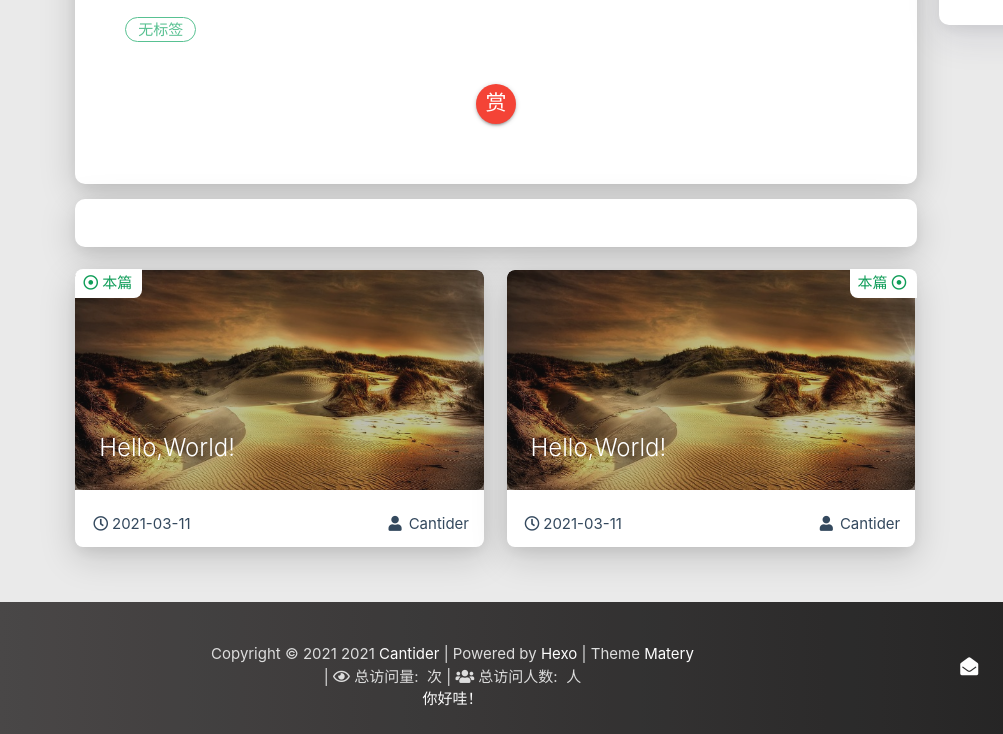
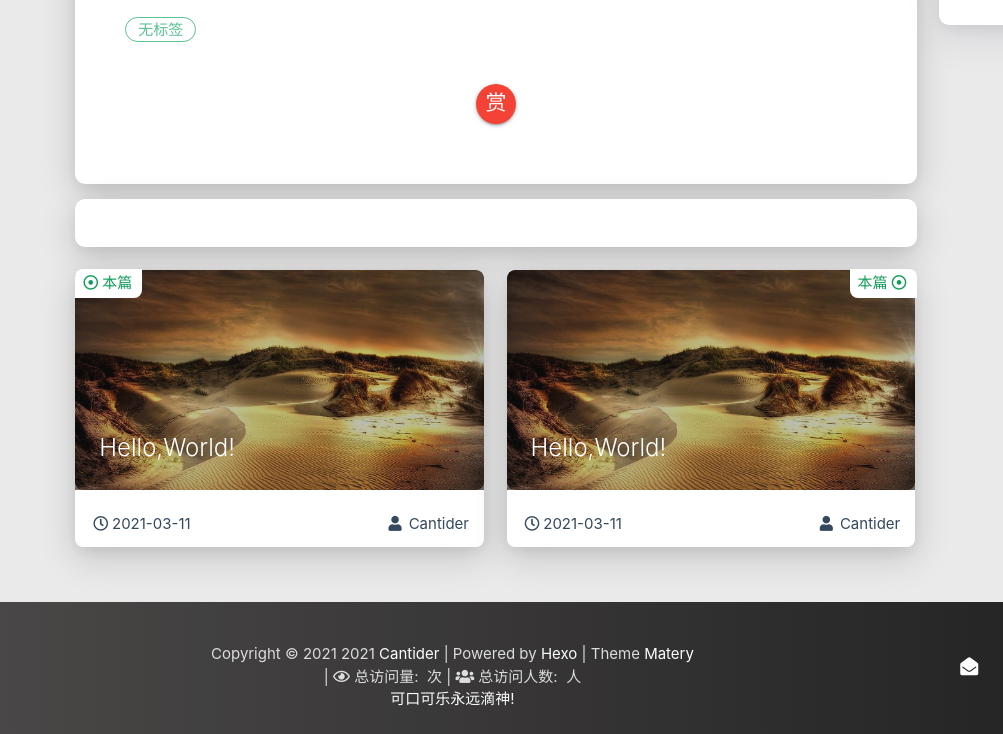
Before and after one commit to Cantider/Cantider.github.io, a plain HTML site: page 2021/03/11/hello-world/index.html in a window 1280 px wide. Shown: the part 405-1139 px from the top of the page, 0-1003 px from the left. Drawn offline with Linux system fonts and the light colour scheme; some packages are replaced by stand-ins of ours; a script that the page names is missing.

Commit message:
Site updated: 2021-03-12 21:23:08

```diff
--- a/2021/03/11/hello-world/index.html
+++ b/2021/03/11/hello-world/index.html
@@ -892,7 +892,7 @@
             </span>
 
             <br>
-            <span class="white-color">你好哇！</span>
+            <span class="white-color">可口可乐永远滴神!</span>
             <br>
 
             <br>
```
Also changed, not shown: about/index.html (+1 -1 lines), archives/2021/03/index.html (+1 -1 lines), archives/2021/index.html (+1 -1 lines), archives/index.html (+1 -1 lines), categories/index.html (+1 -1 lines), contact/index.html (+1 -1 lines), friends/index.html (+1 -1 lines), index.html (+1 -1 lines), tags/index.html (+1 -1 lines).
